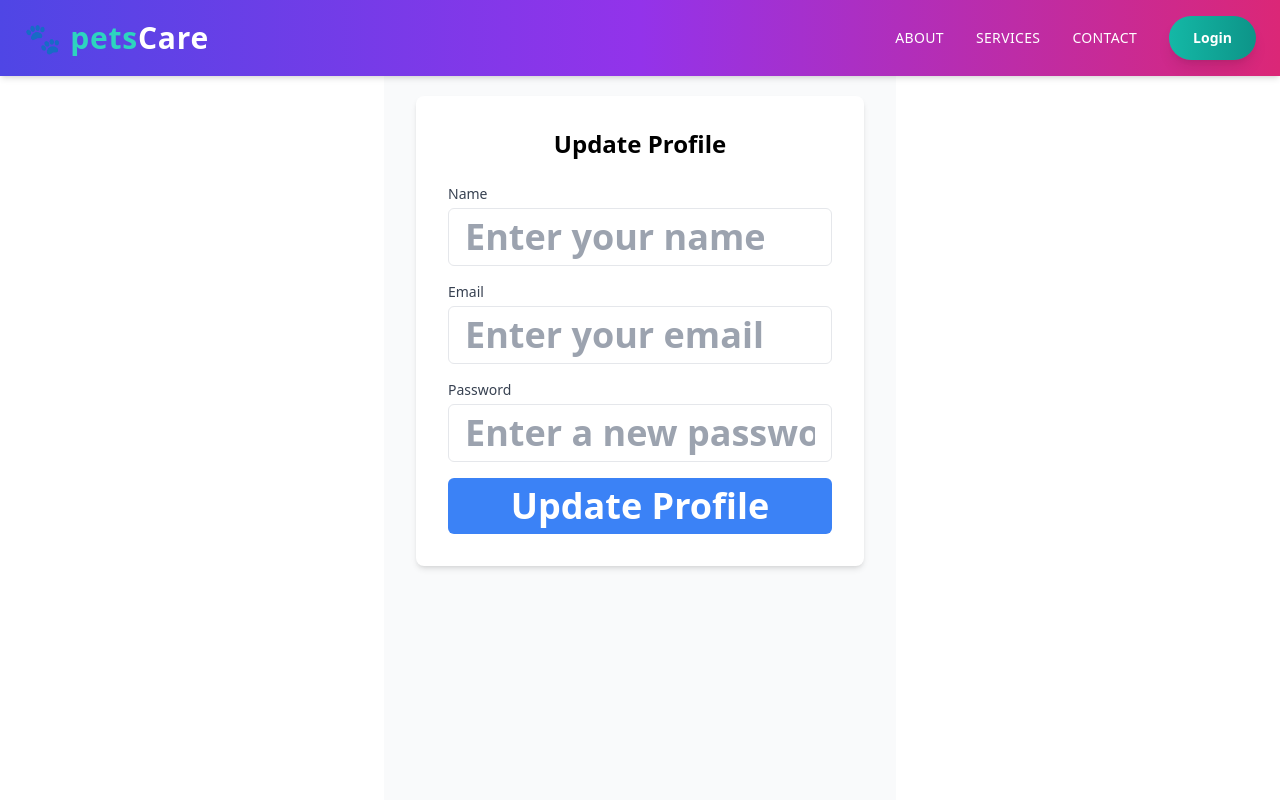
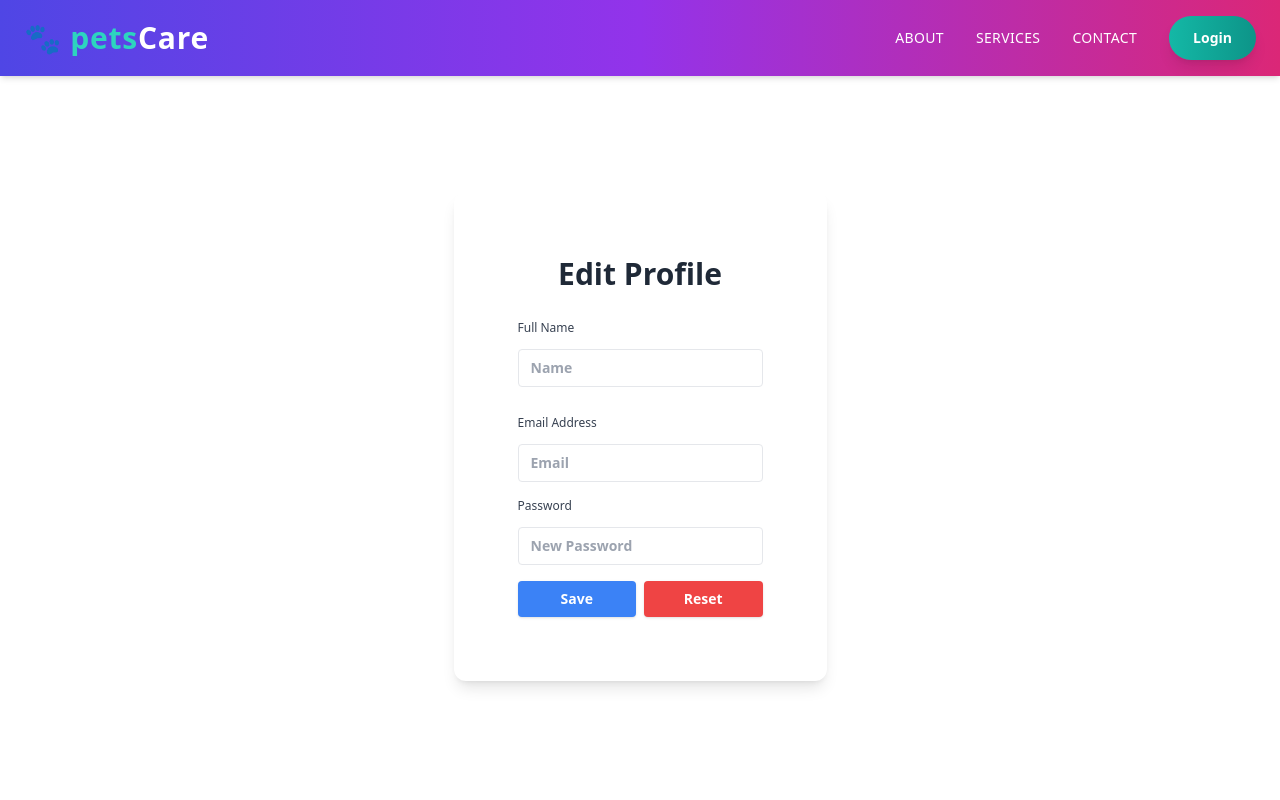
Before and after one commit to SatyamDevGenie/petsCare, a React (Vite) app in the folder frontend/: page /edit in a window 1280 px wide. Shown: the top 800 px of the page. Built offline with nearby package versions, Linux system fonts and the light colour scheme.

Commit message:
EidtProfile.tsx UI Updated

```diff
--- a/frontend/src/components/EditProfile.tsx
+++ b/frontend/src/components/EditProfile.tsx
@@ -17,13 +17,8 @@ const EditProfile: React.FC = () => {
     setSuccess("");
 
     try {
-      // Call updateUser from userService
       const updatedUser = await updateUser(dispatch, { name, email, password });
-
-      // Show success message
       setSuccess("Profile updated successfully!");
-
-      // Clear the form (optional)
       setName(updatedUser.name || "");
       setEmail(updatedUser.email || "");
       setPassword("");
@@ -33,49 +28,64 @@ const EditProfile: React.FC = () => {
   };
 
   return (
-    <div className="min-h-screen bg-gray-50 py-12 px-4 sm:px-6 lg:px-8 mt-12">
-      <div className="max-w-md w-full mx-auto bg-white p-8 rounded-lg shadow-md">
-        <h2 className="text-2xl font-bold text-center mb-6">Update Profile</h2>
+    <div className="flex justify-center items-center min-h-screen px-4 mt-9">
+      <div className="bg-white p-8 md:p-16 rounded-xl shadow-lg w-full max-w-md transform transition-all hover:scale-105 hover:shadow-2xl">
+        <h2 className="text-3xl font-extrabold text-center mb-4 text-gray-800">
+          Edit Profile
+        </h2>
 
         {error && (
-          <div className="mb-4 text-red-500 text-center">{error}</div>
+          <div className="mb-3 text-red-500 text-center text-sm">
+            {error}
+          </div>
         )}
 
         {success && (
-          <div className="mb-4 text-green-500 text-center">{success}</div>
+          <div className="mb-3 text-green-500 text-center text-sm">
+            {success}
+          </div>
         )}
 
         <form onSubmit={handleSubmit}>
-          <div className="mb-4">
-            <label className="block text-sm font-medium text-gray-700 mb-1" htmlFor="name">
-              Name
+          <div className="mb-4 py-3">
+            <label
+              className="block text-xs font-medium text-gray-700 mb-1"
+              htmlFor="name"
+            >
+              Full Name
             </label>
             <input
               id="name"
               type="text"
               value={name}
               onChange={(e) => setName(e.target.value)}
-              className="w-full px-4 py-2 border rounded-md focus:outline-none focus:ring-2 focus:ring-blue-500"
-              placeholder="Enter your name"
+              className="w-full px-3 py-2 border rounded focus:outline-none focus:ring-1 focus:ring-blue-500 text-sm"
+              placeholder="Name"
             />
           </div>
 
           <div className="mb-4">
-            <label className="block text-sm font-medium text-gray-700 mb-1" htmlFor="email">
-              Email
+            <label
+              className="block text-xs font-medium text-gray-700 mb-1"
+              htmlFor="email"
+            >
+              Email Address
             </label>
             <input
               id="email"
               type="email"
               value={email}
               onChange={(e) => setEmail(e.target.value)}
-              className="w-full px-4 py-2 border rounded-md focus:outline-none focus:ring-2 focus:ring-blue-500"
-              placeholder="Enter your email"
+              className="w-full px-3 py-2 border rounded focus:outline-none focus:ring-1 focus:ring-blue-500 text-sm"
+              placeholder="Email"
             />
           </div>
 
           <div className="mb-4">
-            <label className="block text-sm font-medium text-gray-700 mb-1" htmlFor="password">
+            <label
+              className="block text-xs font-medium text-gray-700 mb-1"
+              htmlFor="password"
+            >
               Password
             </label>
             <input
@@ -83,17 +93,31 @@ const EditProfile: React.FC = () => {
               type="password"
               value={password}
               onChange={(e) => setPassword(e.target.value)}
-              className="w-full px-4 py-2 border rounded-md focus:outline-none focus:ring-2 focus:ring-blue-500"
-              placeholder="Enter a new password"
+              className="w-full px-3 py-2 border rounded focus:outline-none focus:ring-1 focus:ring-blue-500 text-sm"
+              placeholder="New Password"
             />
           </div>
 
-          <button
-            type="submit"
-            className="w-full bg-blue-500 text-white py-2 px-4 rounded-md hover:bg-blue-600 transition duration-200"
-          >
-            Update Profile
-          </button>
+          <div className="flex space-x-2 mt-4">
+            <button
+              type="submit"
+              className="w-full bg-blue-500 text-white py-2 rounded text-sm shadow hover:bg-blue-600 focus:outline-none focus:ring-1 focus:ring-blue-300"
+            >
+              Save
+            </button>
+
+            <button
+              type="button"
+              onClick={() => {
+                setName("");
+                setEmail("");
+                setPassword("");
+              }}
+              className="w-full bg-red-500 text-white py-2 rounded text-sm shadow hover:bg-red-600 focus:outline-none focus:ring-1 focus:ring-red-300"
+            >
+              Reset
+            </button>
+          </div>
         </form>
       </div>
     </div>
--- a/frontend/src/components/UserProfile.tsx
+++ b/frontend/src/components/UserProfile.tsx
@@ -70,7 +70,7 @@ const UserProfile = () => {
           User Profile
         </h2>
 
-        <div className="mb-6">
+        <div className="mb-6 py-3">
           <strong className="block text-sm font-medium text-gray-700 mb-1">
             Full Name
           </strong>
@@ -114,125 +114,3 @@ const UserProfile = () => {
 };
 
 export default UserProfile;
-
-
-
-
-
-
-// // UserProfile.tsx
-// import React, { useEffect, useState } from "react";
-// import { useDispatch, useSelector } from "react-redux";
-// import { useNavigate } from "react-router-dom";
-// import { fetchUserProfile } from "../services/userService";
-// import { logout } from "../redux/userSlice";
-// import { RootState } from "../redux/store";
-
-// const UserProfile = () => {
-//   const dispatch = useDispatch();
-//   const navigate = useNavigate();
-
-//   // Retrieve user data from Redux store
-//   const { userInfo } = useSelector((state: RootState) => state.user);
-
-//   // Local state for handling loading/error states
-//   const [loading, setLoading] = useState(true);
-//   const [error, setError] = useState<string | null>(null);
-
-//   useEffect(() => {
-//     const loadUserProfile = async () => {
-//       try {
-//         await fetchUserProfile(dispatch); // Dispatch fetchUserProfile to update Redux store
-//         setLoading(false); // User profile fetched successfully
-//       } catch (err: any) {
-//         setError(err.message || "Failed to load user profile");
-//         setLoading(false);
-//       }
-//     };
-
-//     if (!userInfo) {
-//       loadUserProfile(); // Fetch the user profile if not already available in Redux
-//     } else {
-//       setLoading(false); // If userInfo is already in store, no need to fetch again
-//     }
-//   }, [dispatch, userInfo]);
-
-//   const handleLogout = () => {
-//     dispatch(logout()); // Dispatch logout action to clear user info from Redux store
-//     navigate("/login"); // Redirect to login page
-//   };
-
-//   const handleEditProfile = () => {
-//     navigate("/edit"); // Redirect to edit profile page
-//   };
-
-//   // Show loading spinner while data is being fetched
-//   if (loading) {
-//     return (
-//       <div className="flex justify-center items-center min-h-screen">
-//         <div className="text-lg font-semibold text-gray-700">Loading...</div>
-//       </div>
-//     );
-//   }
-
-//   // Show error message if an error occurred
-//   if (error) {
-//     return (
-//       <div className="flex justify-center items-center min-h-screen">
-//         <div className="text-red-600 text-lg font-semibold">{error}</div>
-//       </div>
-//     );
-//   }
-
-//   // If userInfo is available, display the profile
-//   return (
-//     <div className="flex justify-center items-center min-h-screen mt-9">
-//       <div className="bg-white p-8 md:p-16 rounded-xl shadow-lg w-full max-w-md transform transition-all hover:scale-105 hover:shadow-2xl">
-//         <h2 className="text-3xl font-extrabold text-center mb-6 text-gray-800">
-//           User Profile
-//         </h2>
-
-//         <div className="mb-6">
-//           <strong className="block text-sm font-medium text-gray-700 mb-1">
-//             Full Name
-//           </strong>
-//           <p className="text-lg text-gray-800">{userInfo?.name}</p>
-//         </div>
-
-//         <div className="mb-6">
-//           <strong className="block text-sm font-medium text-gray-700 mb-1">
-//             Email Address
-//           </strong>
-//           <p className="text-lg text-gray-800">{userInfo?.email}</p>
-//         </div>
-
-//         <div className="mb-6">
-//           <strong className="block text-sm font-medium text-gray-700 mb-1">
-//             Admin Status
-//           </strong>
-//           <p className="text-lg text-gray-800">
-//             {userInfo?.isAdmin ? "Yes" : "No"}
-//           </p>
-//         </div>
-
-//         <div className="flex justify-between mt-6 space-x-4">
-//           <button
-//             onClick={handleEditProfile}
-//             className="w-full sm:w-auto bg-gradient-to-r from-green-500 to-blue-500 text-white px-8 pb-3 rounded-lg shadow-lg hover:from-green-600 hover:to-blue-600 transition-all duration-300 transform hover:scale-105 focus:outline-none focus:ring-2 focus:ring-green-300"
-//           >
-//             <span className="font-medium text-lg">Edit Profile</span>
-//           </button>
-
-//           <button
-//             onClick={handleLogout}
-//             className="w-full sm:w-auto bg-red-500 text-white px-8 pb-3 rounded-lg shadow-lg hover:bg-red-600 transition-all duration-300 transform hover:scale-105 focus:outline-none focus:ring-2 focus:ring-red-300"
-//           >
-//             <span className="font-medium text-lg">Logout</span>
-//           </button>
-//         </div>
-//       </div>
-//     </div>
-//   );
-// };
-
-// export default UserProfile;
```
